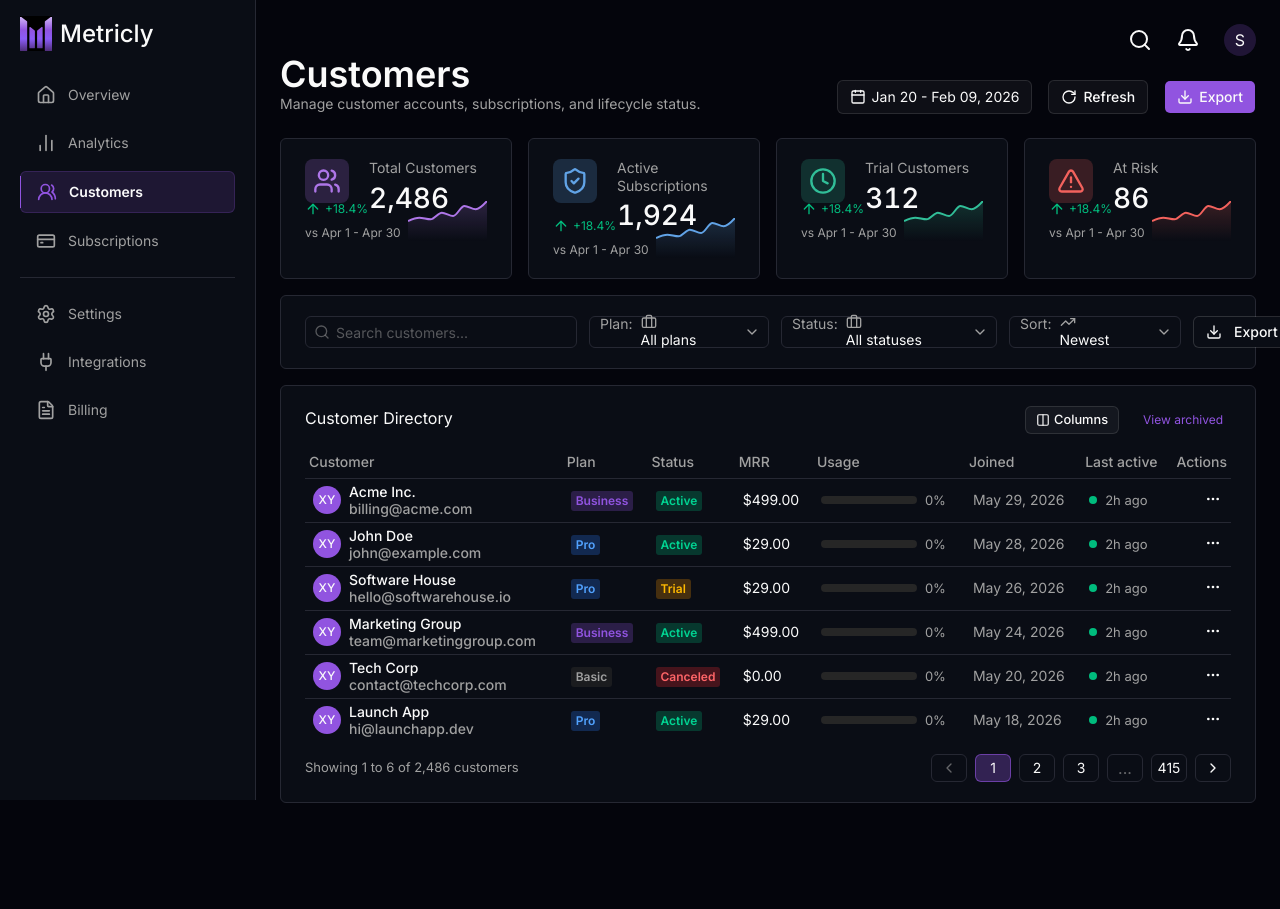
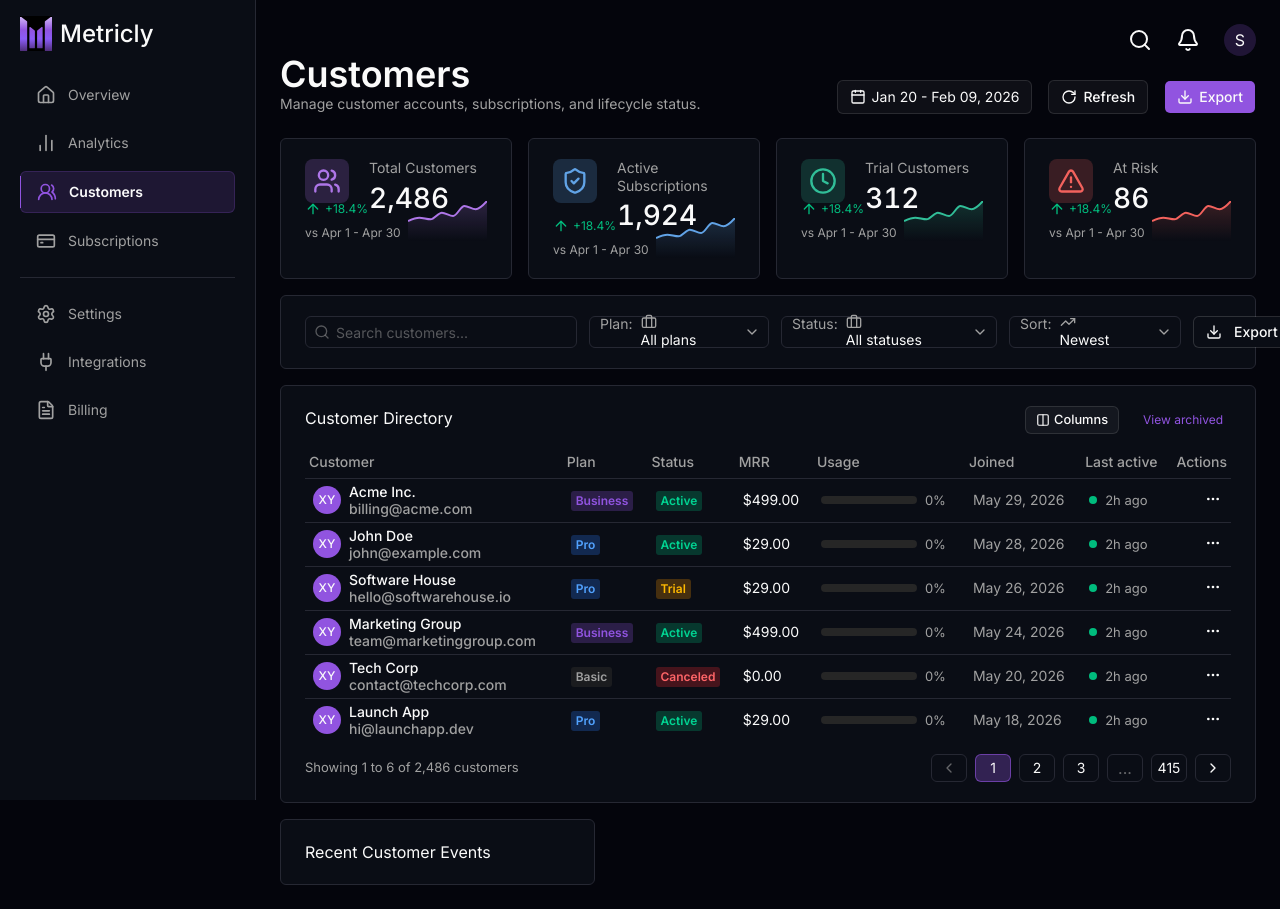
Before and after one commit to svsxn/metricly, a Next.js app: page /dashboard/customers in a window 1280 px wide. Before the commit the page ends 827 px from the top, so only its background shows below. Built offline with nearby package versions, Linux system fonts and the light colour scheme.

Commit message:
feat: add recent events & change cols num

```diff
--- a/src/app/dashboard/customers/page.tsx
+++ b/src/app/dashboard/customers/page.tsx
@@ -1,4 +1,5 @@
 import Directory from "@/components/customers/directory";
+import RecentEvents from "@/components/customers/recent-events";
 import Toolbar from "@/components/customers/toolbar";
 import Header from "@/components/header";
 import Stats from "@/components/stats";
@@ -11,10 +12,14 @@ export default function Page() {
         title="Customers"
         description="Manage customer accounts, subscriptions, and lifecycle status."
       />
-      <div className="grid grid-cols-4 gap-4 mt-6">
-        <Stats data={STATS.customers} />
+      <div className="grid grid-cols-12 gap-4 mt-6">
+        <Stats
+          data={STATS.customers}
+          itemClassName="col-span-6 xl:col-span-3"
+        />
         <Toolbar />
         <Directory />
+        <RecentEvents />
       </div>
     </div>
   );
--- a/src/components/customers/directory/index.tsx
+++ b/src/components/customers/directory/index.tsx
@@ -17,7 +17,7 @@ import {
 
 export default function Directory() {
   return (
-    <Card className="col-span-4">
+    <Card className="col-span-12">
       <CardHeader>
         <CardTitle>Customer Directory</CardTitle>
         <CardAction className="flex items-center gap-6">
--- /dev/null
+++ b/src/components/customers/recent-events/index.tsx
@@ -0,0 +1,9 @@
+import { Card, CardTitle } from "@/components/card";
+
+export default function RecentEvents() {
+  return (
+    <Card className="col-span-4">
+      <CardTitle>Recent Customer Events</CardTitle>
+    </Card>
+  );
+}
--- a/src/components/customers/toolbar/index.tsx
+++ b/src/components/customers/toolbar/index.tsx
@@ -11,7 +11,7 @@ import { Button } from "@/components/ui/button";
 
 export default function Toolbar() {
   return (
-    <Card className="flex-row justify-between col-span-4">
+    <Card className="flex-row justify-between col-span-12">
       <div className="flex gap-3">
         <InputGroup className="w-68 rounded-sm border-border bg-card!">
           <InputGroupInput
--- a/src/components/stats/index.tsx
+++ b/src/components/stats/index.tsx
@@ -3,9 +3,10 @@ import Item from "./item";
 
 type Props = {
   data: Stat[];
+  itemClassName?: string;
 };
 
-export default function Stats({ data }: Props) {
+export default function Stats({ data, itemClassName }: Props) {
   return (
     <>
       {data.map((card, index) => (
@@ -15,6 +16,7 @@ export default function Stats({ data }: Props) {
           Icon={card.Icon}
           label={card.label}
           amount={card.amount}
+          className={itemClassName}
         />
       ))}
     </>
--- a/src/components/stats/item.tsx
+++ b/src/components/stats/item.tsx
@@ -2,9 +2,11 @@ import type { Stat } from "@/types/general";
 import { ArrowUpIcon } from "lucide-react";
 import { Card, CardContent, CardHeader } from "../card";
 import Sparkline from "./sparkline";
+import { cn } from "@/lib/utils";
 
 type Props = Stat & {
   index: number;
+  className?: string;
 };
 
 const colorMap: Record<number, { bg: string; icon: string }> = {
@@ -25,11 +27,11 @@ const revenueSparkline = [
   { value: 24 },
 ];
 
-export default function Item({ index, Icon, label, amount }: Props) {
+export default function Item({ index, Icon, label, amount, className }: Props) {
   const styles = colorMap[index + 1];
 
   return (
-    <Card className="col-span-2 xl:col-span-1 gap-1.5">
+    <Card className={cn("col-span-2 xl:col-span-1 gap-1.5", className)}>
       <CardHeader
         icon={{
           Icon: Icon,
```
